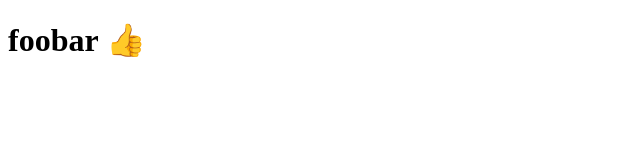
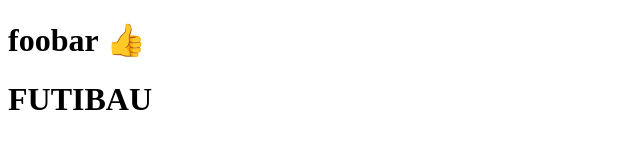
Before and after one commit to RafaRAR/aula-1, a plain HTML site: page index.html in a window 1280 px wide. Shown: the whole page, without its empty margins (0-640 px from the left). Drawn offline with Linux system fonts and the light colour scheme.

Commit message:
alteração no index

```diff
--- a/index.html
+++ b/index.html
@@ -8,5 +8,6 @@
 </head>
 <body>
     <h1>foobar 👍</h1>
+    <h1> FUTIBAU </h1>
 </body>
 </html>
```
